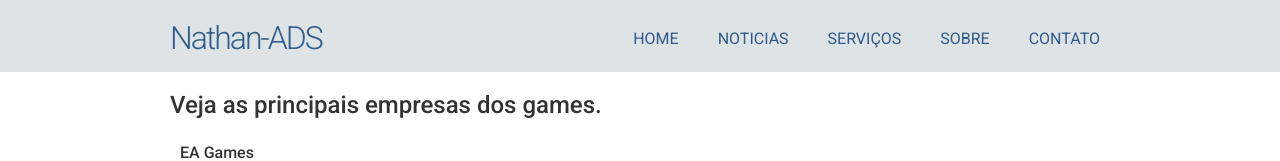
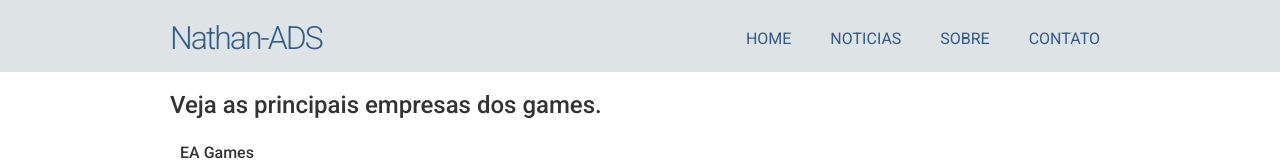
Before and after one commit to NathanAlmeida1/NathanAlmeida1.github.io, a plain HTML site: page clientes.html in a window 1280 px wide. Shown: the top 161 px of the page. Drawn offline with nearby package versions, Linux system fonts and the light colour scheme.

Commit message:
Update clientes.html

```diff
--- a/clientes.html
+++ b/clientes.html
@@ -19,7 +19,6 @@
 						<ul class="menu inline sem-marcador">
 							<li><a href="index.html">home</a></li>
 							<li><a href="clientes.html">noticias</a></li>
-							<li><a href="servicos.html">serviços</a></li>
 							<li><a href="sobre.html">sobre</a></li>
 							<li><a href="contato.html">contato</a></li>
 						</ul>
```
